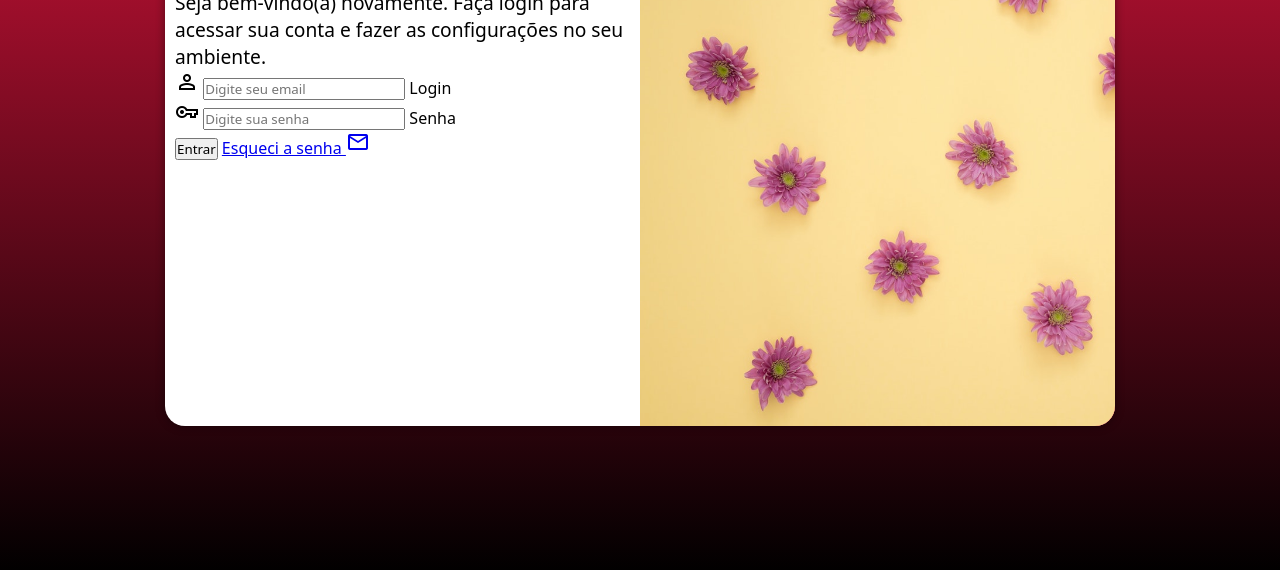
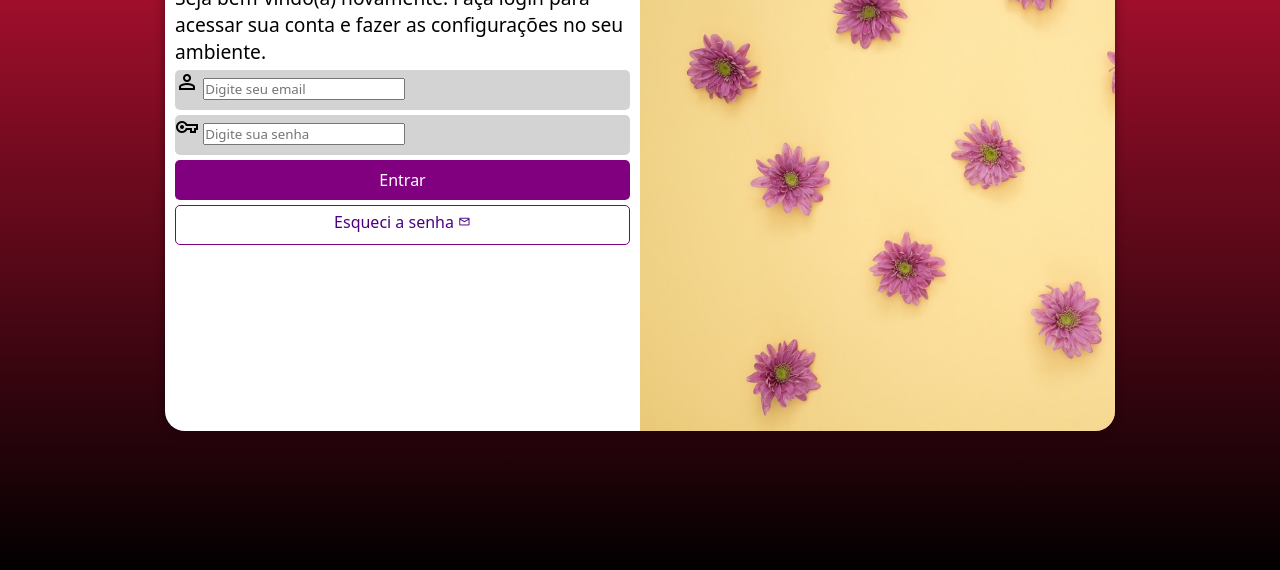
Before and after one commit to Giseleoliveira96/projeto-login, a plain HTML site: page index.html in a window 1280 px wide. Shown: the part 224-794 px from the top of the page. Drawn offline with nearby package versions, Linux system fonts and the light colour scheme.

Commit message:
atualizei o projeto-login

```diff
--- a/estilos/style.css
+++ b/estilos/style.css
@@ -28,7 +28,7 @@ section#login {
 
     background-color: white;
     width: 260px;
-    height: 500px;
+    height: 510px;
     border-radius: 20px;
     box-shadow: 0px 0px 10px rgba(0, 0, 0, 0.450);
 
@@ -57,3 +57,55 @@ div#formulario > h1{
 div#formulario > p {
     font-size: .8em;
 }
+
+form > div.campo{
+    background-color: lightgrey;
+    height: 40px;
+    border-radius: 5px;
+    margin: 5px 0px;
+}
+
+div.campo > label {
+    display: none;
+}
+
+form > input {
+    display: block;
+    font-size: 1em;
+    margin: auto;
+    width: 100%;
+    height: 40px;
+    background-color: purple;
+    color: white;
+    border: none;
+    border-radius: 5px;
+    cursor: pointer;
+}
+
+form > input[type=submit]:hover {
+    background-color: blueviolet;
+}
+
+form >a.botao {
+    display: block;
+    text-align: center;
+    font-size: 1em;
+    width: 100%;
+    height: 40px;
+    padding-top: 5px;
+    margin: auto;
+    margin-top: 5px;
+    background-color: white;
+    color: indigo;
+    border: 1px solid purple;
+    border-radius: 5px;
+    text-decoration: none;
+}
+
+form > a.botao:hover {
+    background-color:  blueviolet;
+}
+
+form > a.botao > span {
+    font-size: .8em;
+}
--- a/index.html
+++ b/index.html
@@ -29,7 +29,7 @@
                         <label for="isenha">Senha</label>
                     </div>
                    <input type="submit" value="Entrar">
-                   <a href="esqueci.html">Esqueci a senha
+                   <a href="esqueci.html" class="botao">Esqueci a senha
                     <span class="material-symbols-outlined">mail</span>
                    </a>
                 </form>
```
